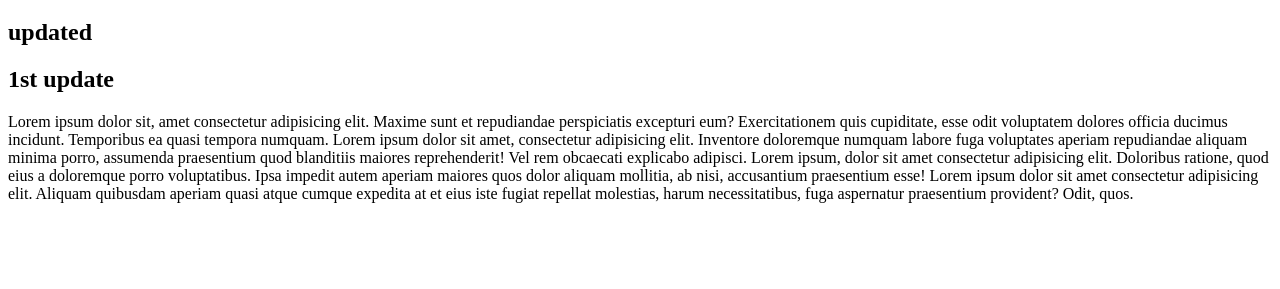
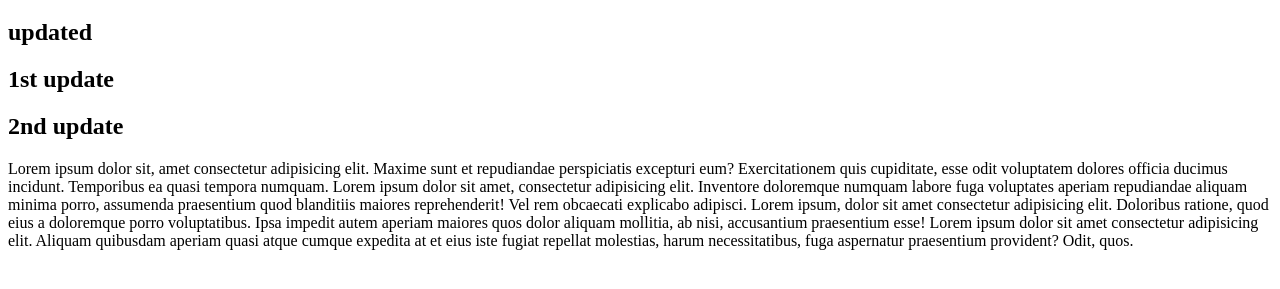
Before and after one commit to malinthaUKA/myApp, a plain HTML site: page simple.html in a window 1280 px wide. Shown: the part 61-350 px from the top of the page. Drawn offline with Linux system fonts and the light colour scheme.

Commit message:
2nd commit

```diff
--- a/simple.html
+++ b/simple.html
@@ -9,6 +9,7 @@
     <h1>sample app</h1>
     <h2>updated</h2>
     <h2>1st update</h2>
+    <h2>2nd update</h2>
     <p>Lorem ipsum dolor sit, amet consectetur adipisicing elit. Maxime sunt et repudiandae perspiciatis excepturi eum? Exercitationem quis cupiditate, esse odit voluptatem dolores officia ducimus incidunt. Temporibus ea quasi tempora numquam. Lorem ipsum dolor sit amet, consectetur adipisicing elit. Inventore doloremque numquam labore fuga voluptates aperiam repudiandae aliquam minima porro, assumenda praesentium quod blanditiis maiores reprehenderit! Vel rem obcaecati explicabo adipisci. Lorem ipsum, dolor sit amet consectetur adipisicing elit. Doloribus ratione, quod eius a doloremque porro voluptatibus. Ipsa impedit autem aperiam maiores quos dolor aliquam mollitia, ab nisi, accusantium praesentium esse! Lorem ipsum dolor sit amet consectetur adipisicing elit. Aliquam quibusdam aperiam quasi atque cumque expedita at et eius iste fugiat repellat molestias, harum necessitatibus, fuga aspernatur praesentium provident? Odit, quos.</p>
 </body>
 </html>
```
